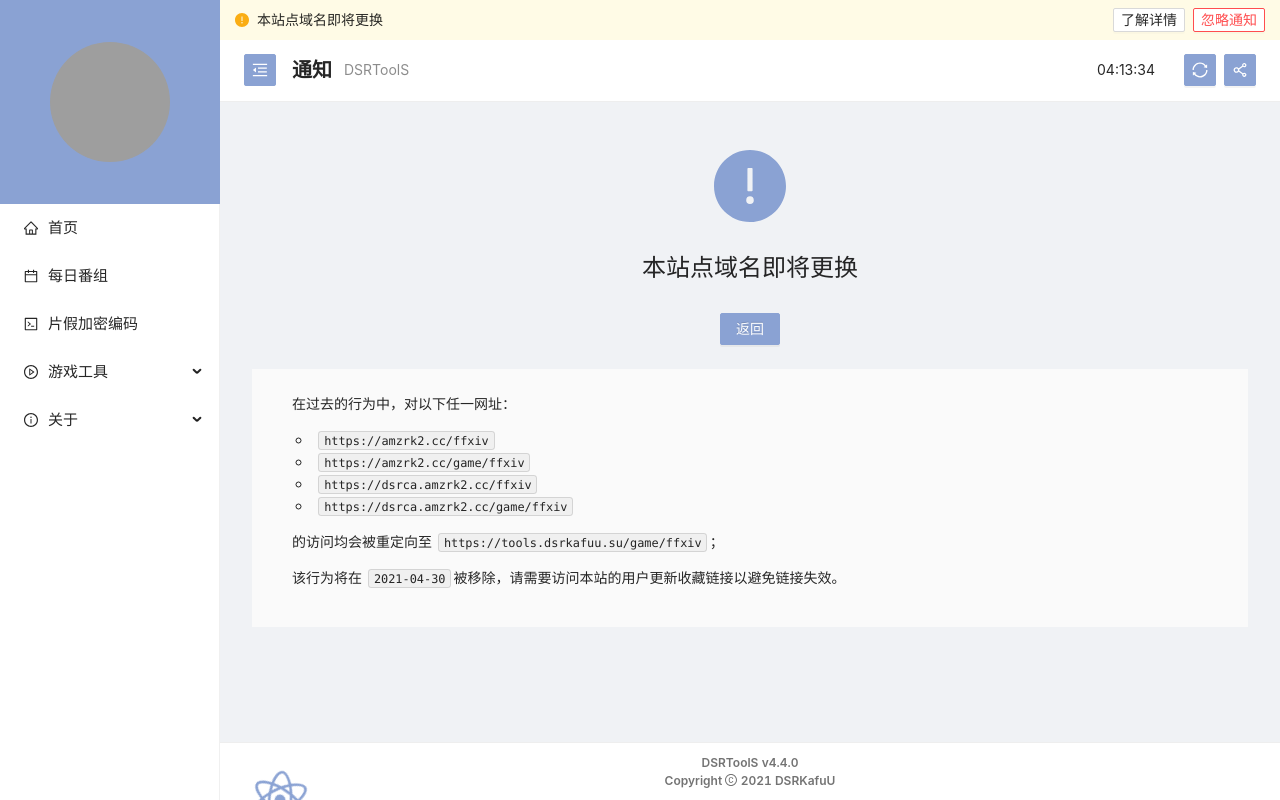
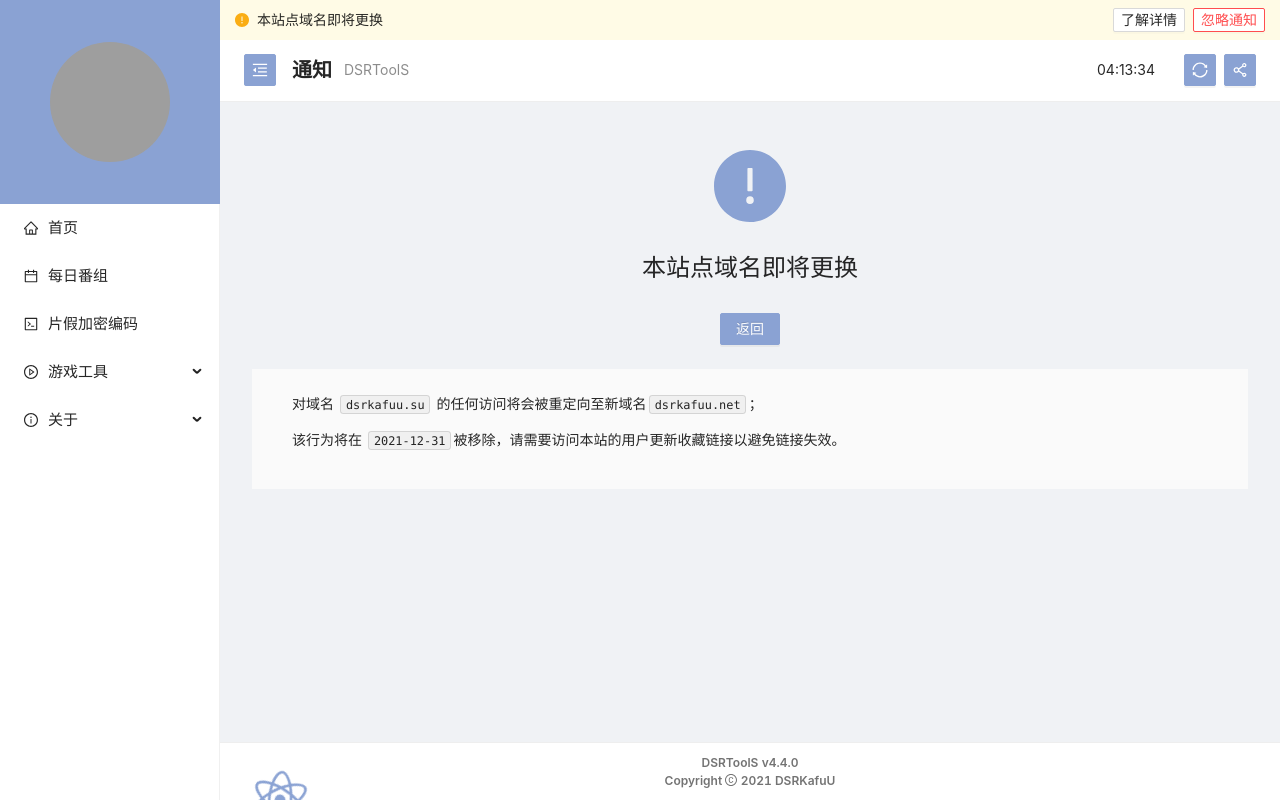
Before and after one commit to dsrkafuu/dsr-tools, a React (Vite) app: page /notification in a window 1280 px wide. Built offline with nearby package versions, Linux system fonts and the light colour scheme; grey boxes are pictures that could not be loaded.

Commit message:
feat: domain change warning

```diff
--- a/package.json
+++ b/package.json
@@ -4,7 +4,7 @@
   "version": "4.4.0",
   "description": "新版 DSRToolS 站点项目，基于 React 和 Ant Design。",
   "license": "Apache-2.0",
-  "author": "DSRKafuU <dsrkafuu@outlook.com> (https://dsrkafuu.su)",
+  "author": "DSRKafuU <dsrkafuu@outlook.com> (https://dsrkafuu.net)",
   "scripts": {
     "vite:dev": "vite",
     "vite:build": "vite build",
--- a/src/hooks/swr.js
+++ b/src/hooks/swr.js
@@ -9,7 +9,7 @@ const fetcher = (url) => ainst.get(url).then((res) => res.data);
  * @param {string} path bangumi api path
  */
 export function useSWRBGM(path) {
-  return useSWR(`https://workers.dsrkafuu.su/bgm-api${path}`, fetcher);
+  return useSWR(`https://workers.dsrkafuu.net/bgm-api${path}`, fetcher);
 }
 
 /**
@@ -18,7 +18,7 @@ export function useSWRBGM(path) {
  */
 export function useSWRAPI(path, workers = false) {
   if (workers) {
-    return useSWR(`https://workers.dsrkafuu.su/dsr-cdn-api/dsr-tools${path}`, fetcher);
+    return useSWR(`https://workers.dsrkafuu.net/dsr-cdn-api/dsr-tools${path}`, fetcher);
   } else {
     return useSWR(jsdelivr(`/dsr-tools${path}`, 'dsr-cdn-api'), fetcher);
   }
--- a/src/notification.jsx
+++ b/src/notification.jsx
@@ -2,31 +2,17 @@ import React, { Fragment } from 'react';
 
 export default {
   show: true,
-  key: 'notification-auto-redirect',
+  key: 'domain-change-20211106',
   type: 'warning',
   title: '本站点域名即将更换',
   content: (
     <Fragment>
-      <p>在过去的行为中，对以下任一网址：</p>
-      <ul>
-        <li>
-          <code>https://amzrk2.cc/ffxiv</code>
-        </li>
-        <li>
-          <code>https://amzrk2.cc/game/ffxiv</code>
-        </li>
-        <li>
-          <code>https://dsrca.amzrk2.cc/ffxiv</code>
-        </li>
-        <li>
-          <code>https://dsrca.amzrk2.cc/game/ffxiv</code>
-        </li>
-      </ul>
       <p>
-        的访问均会被重定向至 <code>https://tools.dsrkafuu.su/game/ffxiv</code>；
+        对域名 <code>dsrkafuu.su</code> 的任何访问将会被重定向至新域名
+        <code>dsrkafuu.net</code>；
       </p>
       <p>
-        该行为将在 <code>2021-04-30</code>
+        该行为将在 <code>2021-12-31</code>
         被移除，请需要访问本站的用户更新收藏链接以避免链接失效。
       </p>
     </Fragment>
--- a/src/utils/katacode.js
+++ b/src/utils/katacode.js
@@ -1,4 +1,4 @@
-/*! kata-code | DSRKafuU (https://dsrkafuu.su) | Copyright (c) MIT License */
+/*! kata-code | DSRKafuU (https://dsrkafuu.net) | Copyright (c) MIT License */
 
 // katakana char code dict ア~モ(35)
 // katakana char code split ヤ~ン(11)
--- a/src/views/About/Info.jsx
+++ b/src/views/About/Info.jsx
@@ -42,10 +42,10 @@ function Info() {
             className='personal__card'
             cover={<Personal />}
             actions={[
-              <a href='https://dsrkafuu.su' key='homepage' target='_blank'>
+              <a href='https://dsrkafuu.net' key='homepage' target='_blank'>
                 <PaperClipOutlined />
               </a>,
-              <a href='https://blog.dsrkafuu.su' key='blog' target='_blank'>
+              <a href='https://blog.dsrkafuu.net' key='blog' target='_blank'>
                 <FileTextOutlined />
               </a>,
               <a href='https://twitter.com/dsrkafuu' key='twitter' target='_blank'>
```
